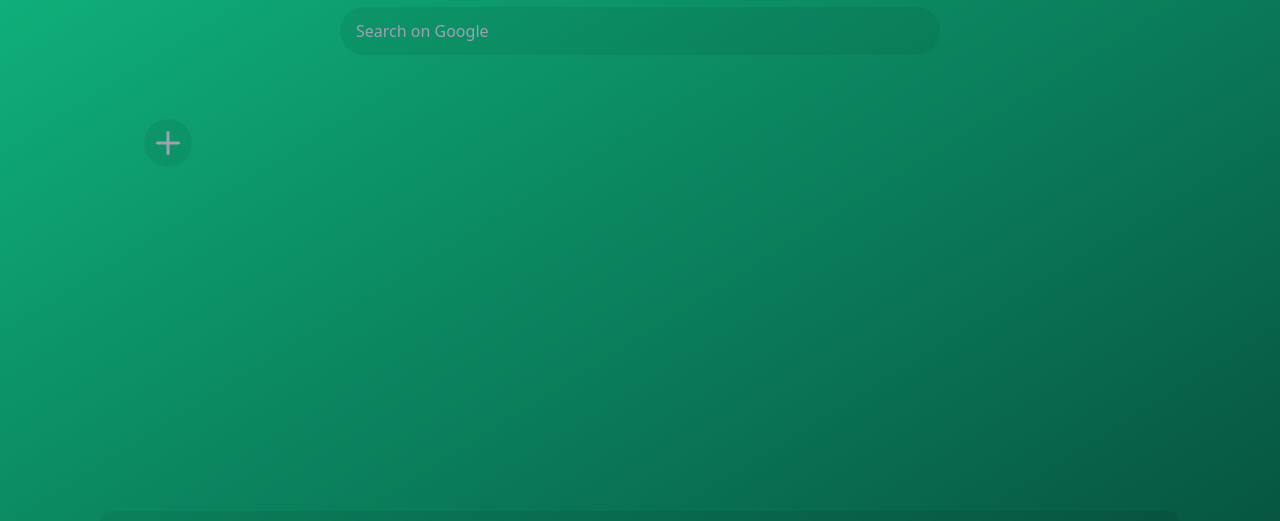
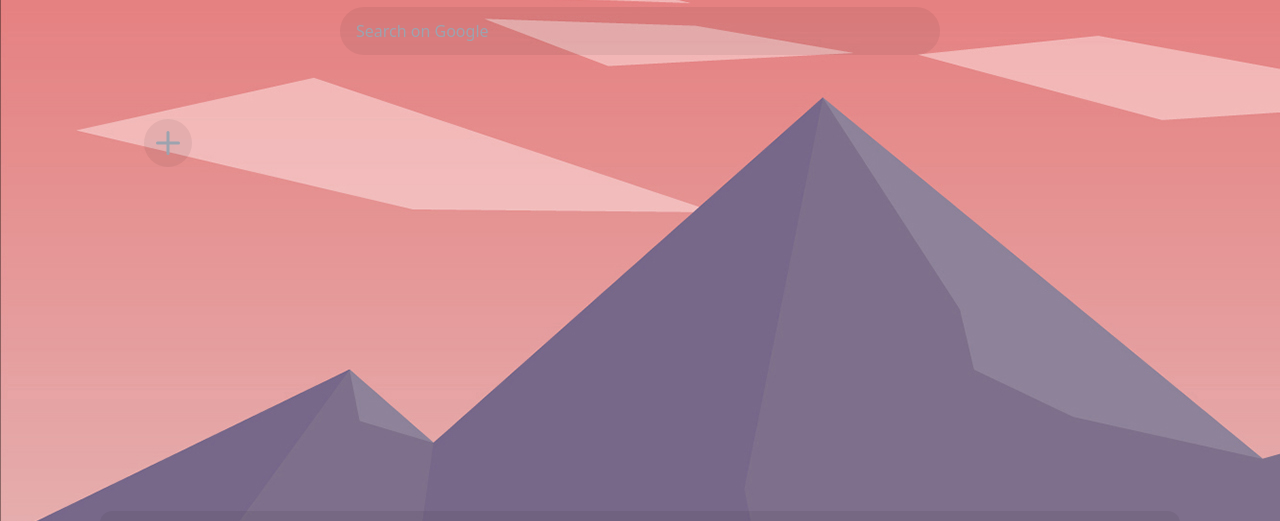
Before and after one commit to wizhens/start_page, a plain HTML site: page index.html in a window 1280 px wide. Shown: the part 161-682 px from the top of the page. Drawn offline with nearby package versions, Linux system fonts and the light colour scheme; some packages are replaced by stand-ins of ours; grey boxes are pictures that could not be loaded.

Commit message:
change bg

```diff
--- a/index.html
+++ b/index.html
@@ -33,7 +33,7 @@
   <body class="text-white">
     <div
       id="app"
-      class="w-full h-screen flex flex-col bg-gradient-to-br from-emerald-500 to-emerald-900"
+      class="w-full h-screen flex flex-col bg-[url(bg.jpg)]"
     >
       <header
         class="flex w-4/5 items-center justify-between mx-auto py-16 flex-col gap-8"
```
Also changed, not shown: bg.jpg (added), bg.png (deleted), sheet.png (deleted).
